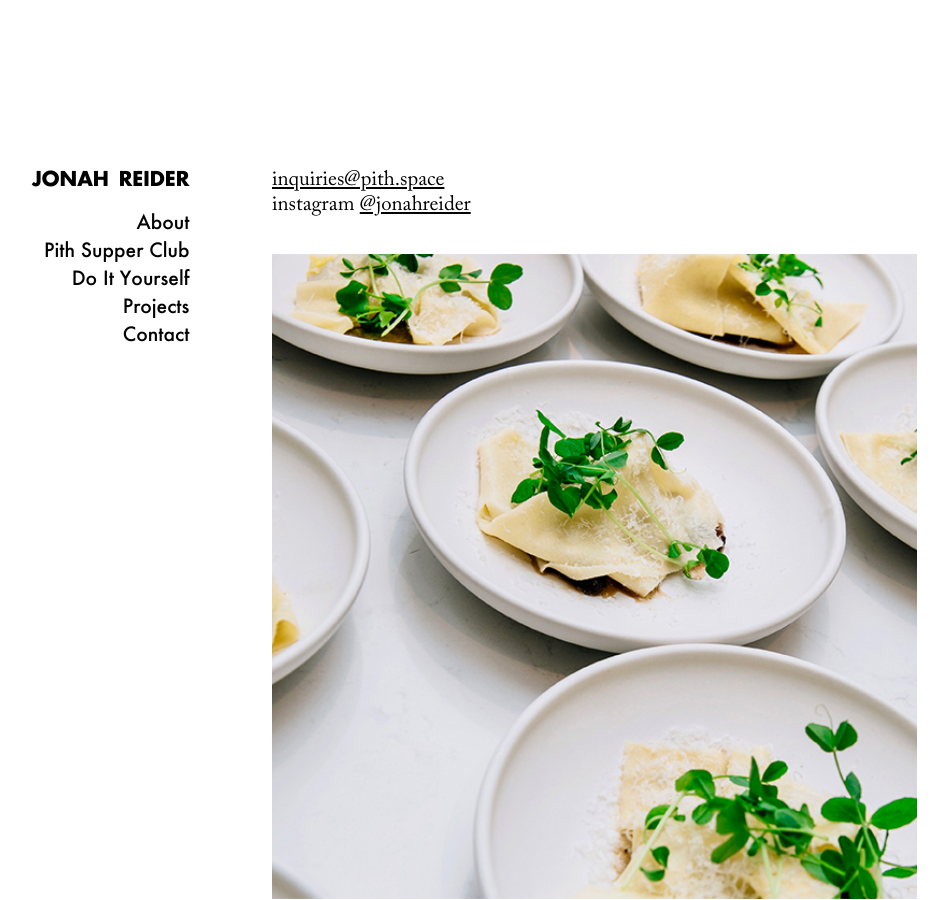
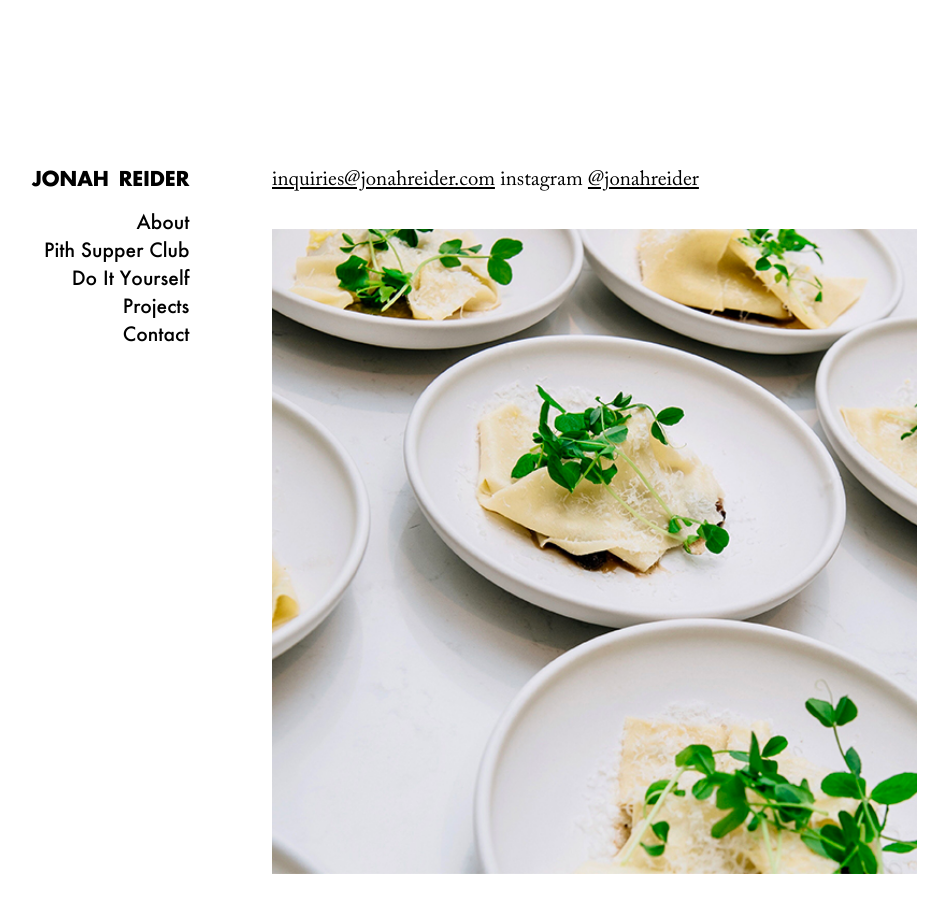
Before and after one commit to zoe-pith/pith-site, a Jekyll site: the page built from sections/contact.md, in a window 1280 px wide and 900 px high. Shown: the whole window, without its empty margins (58-1006 px from the left). Built offline with Jekyll 4.4.1, drawn with Linux system fonts in a browser that asks for light colours.

Commit message:
Update contact.md

```diff
--- a/sections/contact.md
+++ b/sections/contact.md
@@ -3,10 +3,11 @@ layout: default
 title: Contact
 permalink: /contact
 weight: 7
+published: true
 ---
 
-[inquiries@pith.space](mailto:inquiries@pith.space)
-	instagram [@jonahreider](https://instagram.com/jonahreider)
+[inquiries@jonahreider.com](mailto:inquiries@jonahreider.com)
+instagram [@jonahreider](https://instagram.com/jonahreider)
 
 ![plates of pasta](images/pasta_plating.jpg){:.large}
 ![Jonah Reider posing with a skewer](images/jonah.jpg){:.large}
```
